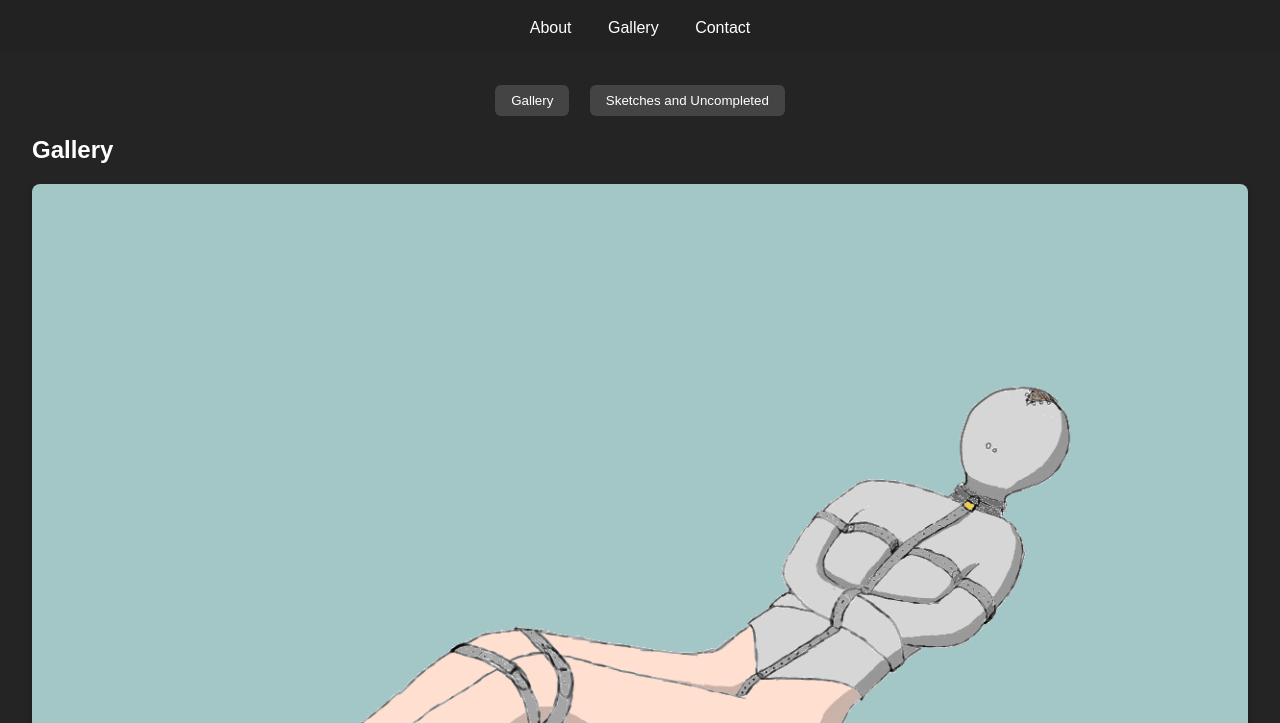
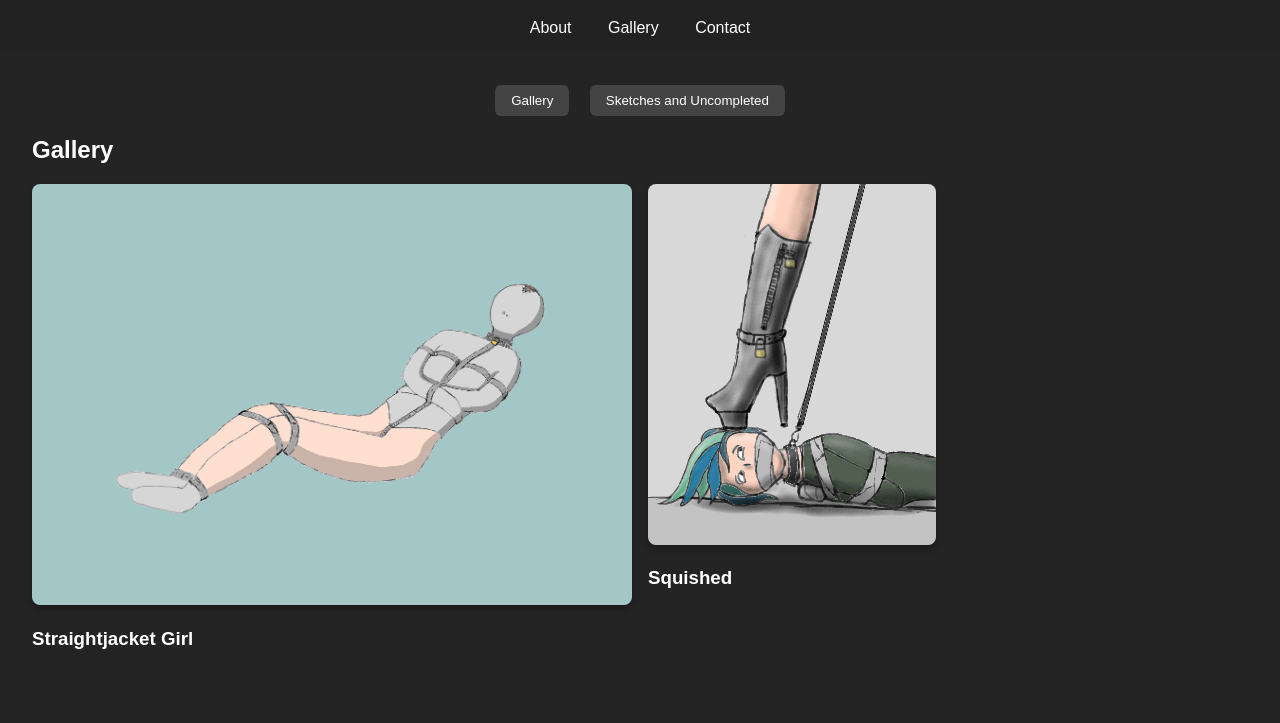
Before and after one commit to HeckYeaBaby/Art-Gallery, a plain HTML site: page index.html in a window 1280 px wide. Shown: the part 77-800 px from the top of the page. Drawn offline with Linux system fonts and the light colour scheme.

Commit message:
Update index.html
add SQuished

```diff
--- a/index.html
+++ b/index.html
@@ -28,7 +28,11 @@
             <div class="Straightjacket Girl">
                 <img src="images/Straightjacket_Girl.png" alt="Straightjacket Girl" />
                 <h3 class="caption">Straightjacket Girl</h3>
-              </div>
+            </div>
+           <div class="Ssquished">
+                <img src="images/Squished.png" alt="Squished" />
+                <h3 class="caption">Squished</h3>
+            </div>
         </div>
     </div>
 
```
